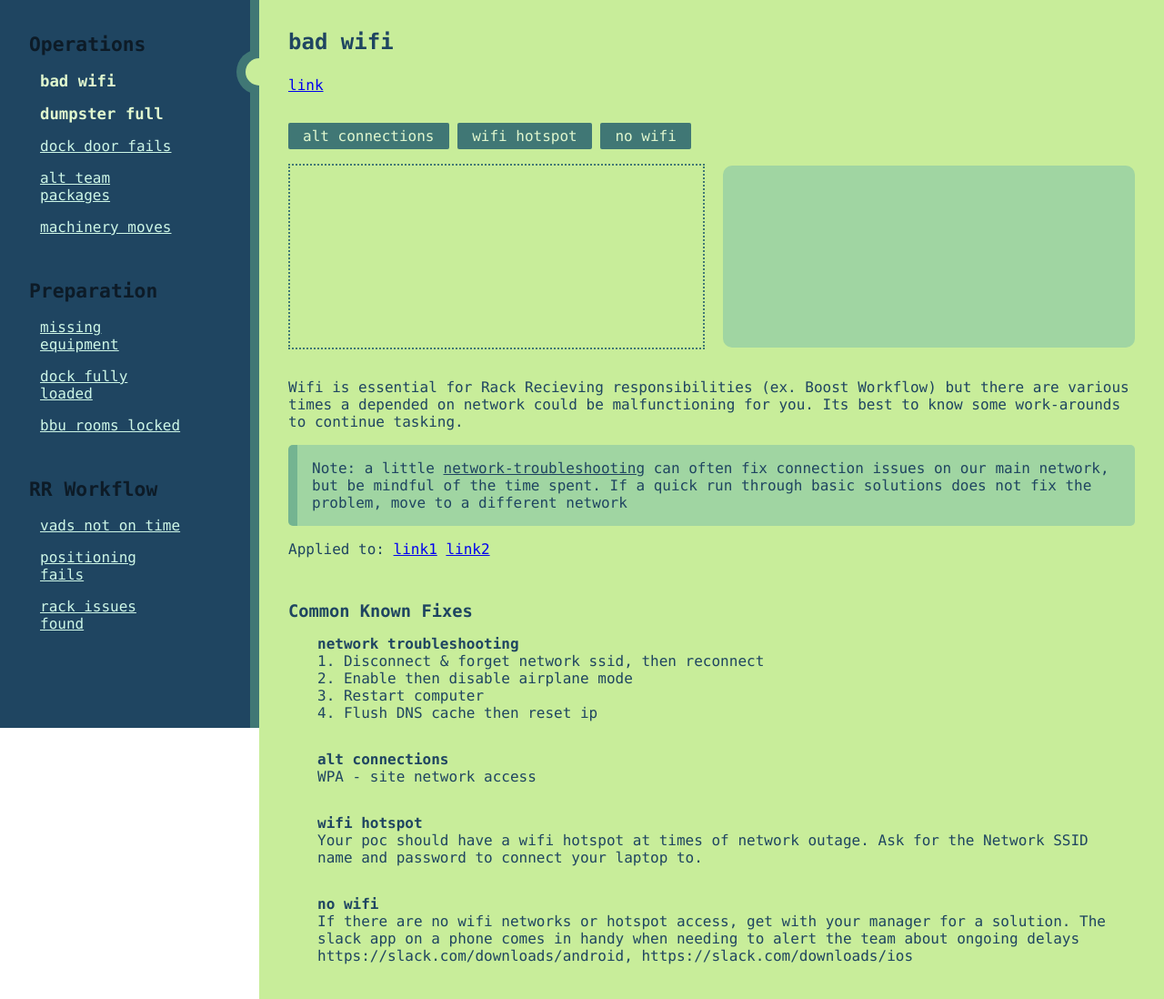
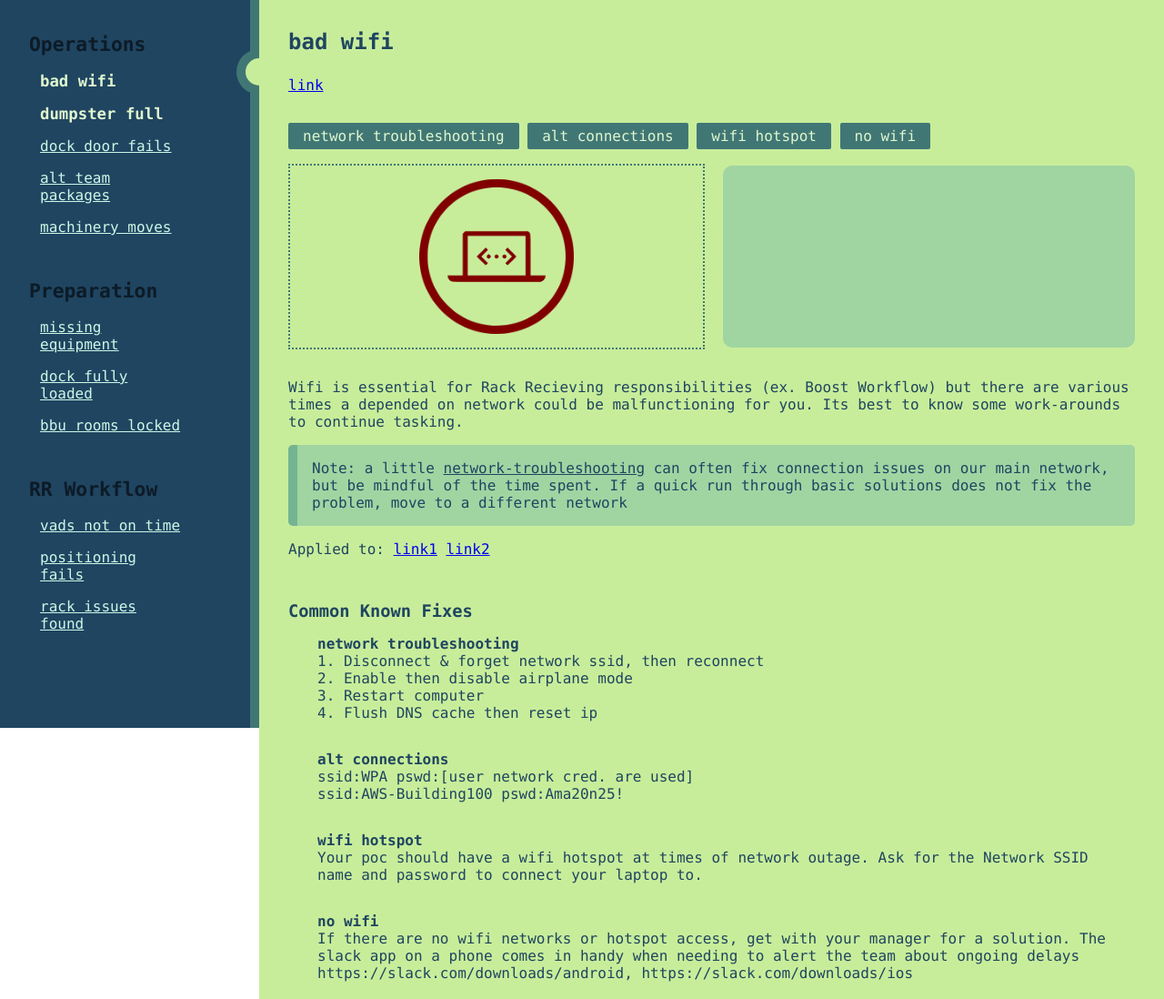
Before and after one commit to shiftnextdev/webwikiazdcrr, a plain HTML site: page pages/blockers/blockers.html in a window 1280 px wide. Shown: the top 1098 px of the page at 91% size. Drawn offline with Linux system fonts and the light colour scheme.

Commit message:
added icons to categories

```diff
--- a/pages/blockers/blockers.html
+++ b/pages/blockers/blockers.html
@@ -102,24 +102,32 @@
           <div class="topic-visual-buttons">
             <button
               onclick="
-            replaceContainerContent('box1','One')
+            replaceContainerContent('box1',`<img class='image' src='/pages/blockers/images/nw_ts.png' alt='image of computer query icon' height='170em' width='170em'/>`)
             replaceContainerContent('box2','One')
+            "
+            >
+              network troubleshooting
+            </button>
+            <button
+              onclick="
+            replaceContainerContent('box1',`<img class='image' src='/pages/blockers/images/wifi_alt_connection.png' alt='image of ssid network connection' height='100%' width='100%'/>`)
+            replaceContainerContent('box2','Two')
             "
             >
               alt connections
             </button>
             <button
               onclick="
-            replaceContainerContent('box1','Two')
-            replaceContainerContent('box2','Two')
+            replaceContainerContent('box1',`<img class='image' src='/pages/blockers/images/14976_6207_M3000_generic.png' alt='image of a wifi hotspot' height='200em' width='300em'/>`)
+            replaceContainerContent('box2','Three')
             "
             >
               wifi hotspot
             </button>
             <button
               onclick="
-            replaceContainerContent('box1','Three')
-            replaceContainerContent('box2','Three')
+            replaceContainerContent('box1',`<img class='image' src='/pages/blockers/images/no_wifi.png' alt='image icon of no wifi' height='200em' width='200em'/>`)
+            replaceContainerContent('box2','Four')
             "
             >
               no wifi
@@ -133,7 +141,15 @@
                 height: 200px;
                 width: 100%;
               "
-            ></div>
+            >
+              <img
+                class="image"
+                src="/pages/blockers/images/nw_ts.png"
+                alt="image image of computer query icon"
+                height="170em"
+                width="170em"
+              />
+            </div>
             <div
               id="box2"
               style="
@@ -178,7 +194,8 @@
             </li>
             <li>
               <h4>alt connections</h4>
-              <p>WPA - site network access</p>
+              <p>ssid:WPA pswd:[user network cred. are used]</p>
+              <p>ssid:AWS-Building100 pswd:Ama20n25!</p>
             </li>
             <li>
               <h4>wifi hotspot</h4>
--- a/pages/blockers/css/styles.css
+++ b/pages/blockers/css/styles.css
@@ -58,20 +58,20 @@ aside {
   display: flex;
   text-wrap: none;
 }
-.sidebar-link.show{
+.sidebar-link.show {
   color: var(--text-color);
   text-decoration: none;
   font-weight: 900;
   font-size: 13pt;
 }
-#sidebar ul li:first-child{
+#sidebar ul li:first-child {
   padding: 0 0 5px 0;
   color: #0d1b27;
 }
 .sidebar-cats {
   padding-top: 1em;
 }
-.sidebar-cats ul li h3{
+.sidebar-cats ul li h3 {
   padding: 0 0 5px 0;
   font-size: 16pt;
 }
@@ -99,10 +99,10 @@ main {
   opacity: 0;
   transition: 600ms ease;
 }
-.content-block:not(:first-child){
+.content-block:not(:first-child) {
   padding-top: 7em;
 }
-.content-block.show{
+.content-block.show {
   opacity: 1;
 }
 .heading {
@@ -120,7 +120,7 @@ main {
   color: var(--text-color);
   cursor: pointer;
 }
-.topic-visual .topic-visual-buttons button:hover{
+.topic-visual .topic-visual-buttons button:hover {
   background-color: var(--secondary-color);
   color: white;
 }
@@ -129,6 +129,12 @@ main {
   padding: 1em 0 0 0;
   align-items: center;
   gap: 20px;
+}
+.topic-visual-window div {
+  display: flex;
+  justify-content: center;
+  align-items: center;
+  overflow: hidden;
 }
 /* #box1 {
   border: 2px dotted var(--background);
@@ -165,7 +171,7 @@ footer {
   color: black;
   padding: 2em;
 }
-#sidebar-scroll{
+#sidebar-scroll {
   grid-area: sidebar;
   min-height: 100vh;
   top: 0px;
@@ -173,7 +179,7 @@ footer {
   width: 50px;
   left: 260px;
 }
-#heading-pointer{
+#heading-pointer {
   top: 0px;
   position: sticky;
   width: 50px;
```
Also changed, not shown: pages/blockers/js/informational.js (+19 -17 lines), pages/blockers/images/14976_6207_M3000_generic.png (added), pages/blockers/images/OIP-1606486650.jpg (added), pages/blockers/images/Snap-One-PCNA-Network-Troubleshooting-User-Guide-4-3447257010.png (added), pages/blockers/images/no-wi-fi-icon.png (added), pages/blockers/images/no_wifi.png (added), pages/blockers/images/nw_ts.png (added), pages/blockers/images/wifi_alt_connection.png (added), pages/blockers/images/wifi_alt_connection_full.png (added), 5 other files.
